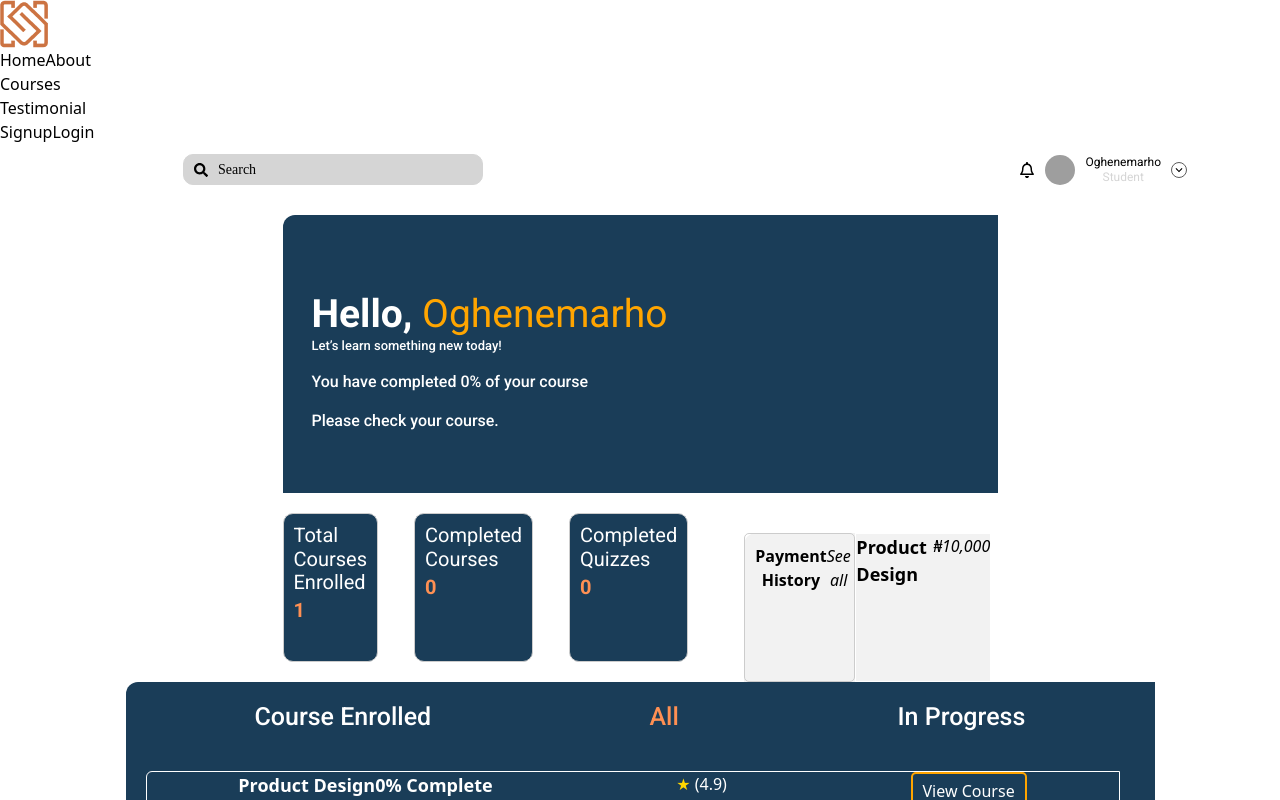
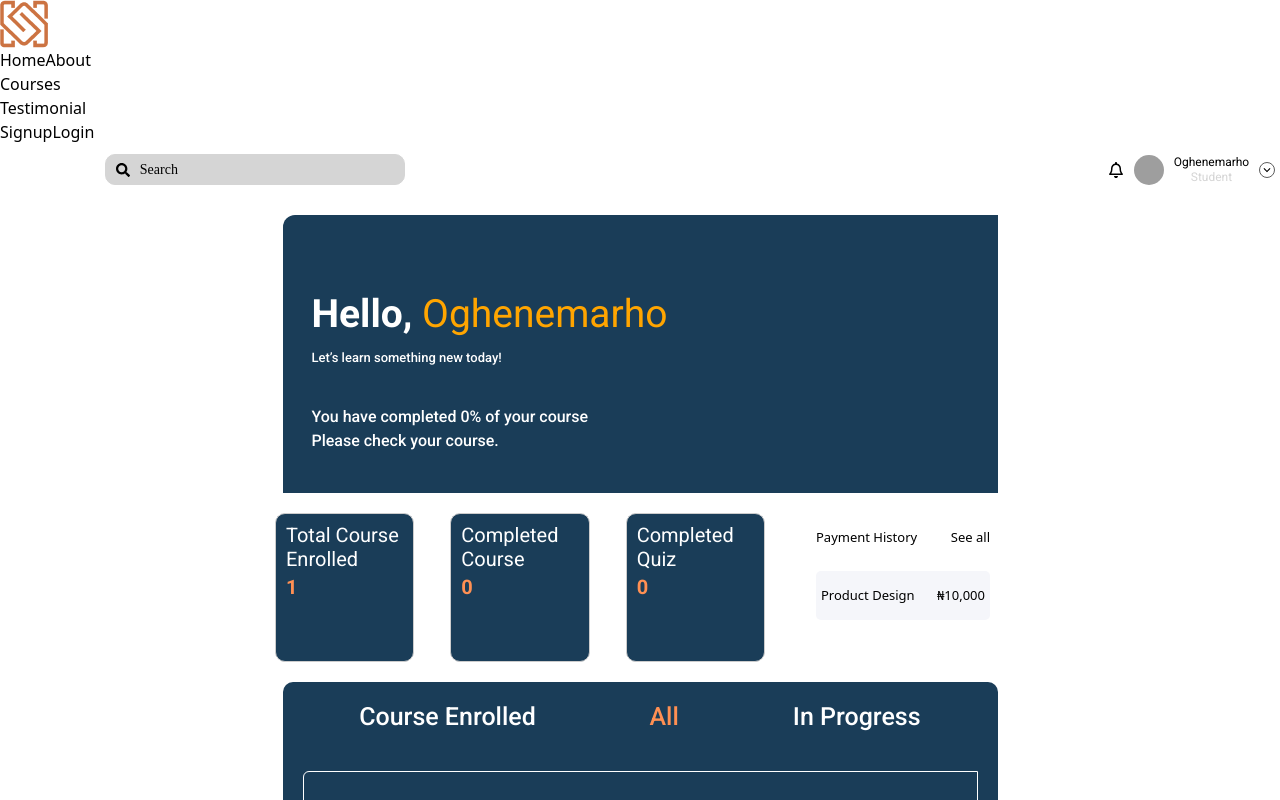
Before and after one commit to GenesysLearnable/LMS-A-FE-1, a React (Vite) app: page /Student in a window 1280 px wide. Shown: the top 800 px of the page. Built offline with nearby package versions, Linux system fonts and the light colour scheme; grey boxes are pictures that could not be loaded.

Commit message:
done with the dashboard

```diff
--- a/src/Student-Dashboard/StudentDashBoard.css
+++ b/src/Student-Dashboard/StudentDashBoard.css
@@ -1,4 +1,4 @@
-.container {
+.container2 {
   display: flex;
   flex-direction: column;
   align-items: center;
@@ -8,10 +8,10 @@
   display: flex;
   justify-content: space-between;
   align-items: center;
-  background-color: #ffff;
+  background-color: #ffffff;
   padding: 10px;
-  width: 80%;
-  margin-left: 90px;
+  width: 93%;
+  margin-left: 100px;
 }
 
 .searchBox {
@@ -70,7 +70,7 @@
   color: #d5d5d5;
 }
 
-.bluebox {
+.secondContainerbox {
   background-color: #1a3d58;
   color: white;
   margin-top: 20px;
@@ -82,13 +82,13 @@
   opacity: 0px;
 }
 
-.blueboxContent {
+.secondContainerboxContent {
   display: flex;
   flex-direction: column;
   align-items: center;
 }
 
-.learn {
+.welcomeText {
   font-family: Roboto;
   font-size: 13px;
   font-weight: 500;
@@ -113,30 +113,19 @@
   text-align: left;
 }
 
-.course {
-  font-family: Roboto;
-  font-size: 16px;
-  font-weight: 500;
-  line-height: 18.75px;
-  text-align: left;
-  margin-top: 20px;
-}
-
 .calendarIcon {
   margin-top: 10px;
 }
 
 .statistics {
   display: flex;
-  width: 715px;
+  width: 730px;
   height: 149px;
   top: 445px;
   left: 310px;
   gap: 36px;
-  opacity: 0px;
   margin-top: 20px;
 }
-
 .statBox {
   background-color: #eaeaea;
   border: 1px solid #ccc;
@@ -170,37 +159,32 @@
 
 .side {
   display: flex;
-  justify-content: space-around;
-  width: 30%;
-  margin: 20px;
-  width: 715px;
-  height: 149px;
-  top: 445px;
-  left: 1045px;
-  gap: 0px;
-  border-radius: 12px 0px 0px 0px;
-  opacity: 0px;
-  background-color: #f2f2f2;
+  width: 294px;
+  background-color: #ffffff;
+  flex-direction: column;
+  gap: 23px;
+  padding: 15px;
+  border-radius: 10px;
 }
 
-.paymentHistory {
-  border: 1px solid #ccc;
-  border-radius: 5px;
-  padding: 10px;
-  text-align: center;
-  width: 45%;
+.paymentHistory,
+.productDesign {
   display: flex;
   justify-content: space-between;
+  align-items: center;
 }
 
 .productDesign {
-  display: flex;
-  justify-content: space-between;
-  border: 1px solid white;
+  background: #f5f6fa;
+  padding: 15px 5px;
+  border-radius: 5px;
 }
-.paymentTitle {
-  font-weight: bold;
-  justify-content: space-around;
+
+.paymentTitle,
+.product,
+.productName {
+  font-weight: 400;
+  font-size: 13px;
 }
 
 .productInfo {
@@ -208,25 +192,14 @@
   justify-content: space-between;
 }
 
-.productName {
-  font-weight: bold;
-}
-
-.product {
-  font-style: italic;
-}
 .courseEnrolledBox {
   color: white;
   padding: 20px;
   margin-top: 20px;
   background: #1a3d58;
-  width: 1029px;
-  height: 161px;
-  top: 629px;
-  left: 310px;
-  gap: 0px;
-  border-radius: 12px 0px 0px 0px;
-  opacity: 0px;
+  height: 361px;
+  width: 715px;
+  border-radius: 10px;
 }
 
 .all {
@@ -278,12 +251,6 @@
   justify-content: space-around;
 }
 
-.productName {
-  font-size: 18px;
-  font-weight: bold;
-  margin-bottom: 10px;
-}
-
 .progressBar {
   margin-bottom: 10px;
 }
@@ -309,5 +276,32 @@
   border-radius: 6px 0px 0px 0px;
   border: 1px solid;
   opacity: 0px;
-  width: 974px;
+  align-items: center;
+  padding: 25px 35px;
 }
+.courseName {
+  display: flex;
+  flex-direction: column;
+  gap: 10px;
+}
+
+.courseProgress {
+  height: 5px;
+  width: 178px;
+  background-color: #f1f1f1;
+  border-radius: 10px;
+}
+
+.topHeading h2 {
+  margin-bottom: 10px;
+}
+.topHeading p {
+  font-size: 13px;
+}
+.bottomHeading {
+  margin-top: 38px;
+}
+.welcomeText {
+  font-size: 16px;
+  line-height: 1.5;
+}
--- a/src/Student-Dashboard/StudentDashboard.jsx
+++ b/src/Student-Dashboard/StudentDashboard.jsx
@@ -5,7 +5,7 @@ import { MdOutlineExpandMore } from "react-icons/md";
 
 function StudentDashboard() {
   return (
-    <div className="container">
+    <div className="container2">
       <div className="header">
         <div className="searchBox">
           <FaSearch />
@@ -19,21 +19,25 @@ function StudentDashboard() {
             alt="Student"
           />
           <div className="userInfo">
-            <div className="userName">Oghenemarho</div>
-            <div className="userType">Student</div>
+            <p className="userName">Oghenemarho</p>
+            <p className="userType">Student</p>
           </div>
           <MdOutlineExpandMore className="More" />
         </div>
       </div>
 
-      <div className="bluebox">
-        <div className="blueboxcontent">
-          <div className="naMe">
-            Hello, <span className="orange">Oghenemarho</span>
+      <div className="secondContainerbox">
+        <div className="SecondContainerboxcontent">
+          <div className="topHeading">
+            <h2 className="naMe">
+              Hello, <span className="orange">Oghenemarho</span>
+            </h2>
+            <p className="welcomeText">Let’s learn something new today!</p>
           </div>
-          <div className="learn">Let’s learn something new today!</div>
-          <div className="course">You have completed 0% of your course</div>
-          <div className="course">Please check your course.</div>
+          <div className="bottomHeading">
+            <p className="welcomeText">You have completed 0% of your course</p>
+            <p className="welcomeText">Please check your course.</p>
+          </div>
 
           <div className="calendar">
             <i className="calendarIcon far fa-calendar-alt"></i>
@@ -43,45 +47,46 @@ function StudentDashboard() {
 
       <div className="statistics">
         <div className="statBox">
-          <div className="statTitle">Total Courses Enrolled</div>
-          <div className="statNumber">1</div>
+          <h4 className="statTitle">Total Course Enrolled</h4>
+          <h6 className="statNumber">1</h6>
         </div>
         <div className="statBox">
-          <div className="statTitle">Completed Courses</div>
-          <div className="statNumber">0</div>
+          <h4 className="statTitle">Completed Course</h4>
+          <h6 className="statNumber">0</h6>
         </div>
         <div className="statBox">
-          <div className="statTitle">Completed Quizzes</div>
-          <div className="statNumber">0</div>
+          <h4 className="statTitle">Completed Quiz</h4>
+          <h6 className="statNumber">0</h6>
         </div>
-
         <div className="side">
           <div className="paymentHistory">
-            <div className="paymentTitle">Payment History </div>
-            <div className="product">See all</div>
+            <h3 className="paymentTitle">Payment History </h3>
+            <p className="product">See all</p>
           </div>
           <div className="productDesign">
-            <div className="productName">Product Design</div>
-            <div className="product">₦10,000 </div>
+            <h3 className="productName">Product Design</h3>
+            <p className="product">₦10,000 </p>
           </div>
         </div>
       </div>
 
       <div className="courseEnrolledBox">
         <div className="enrolled">
-          <div className="courseEnrolled">Course Enrolled</div>
-          <div className="all">All</div>
-          <div className="inProgress">In Progress</div>
+          <h5 className="courseEnrolled">Course Enrolled</h5>
+          <h4 className="all">All</h4>
+          <h4 className="inProgress">In Progress</h4>
         </div>
         <div className="courseDetails">
-          <div className="productName">
-            Product Design
+          <div className="courseName">
+            <p>Product Design</p>
             <span className="complete">0% Complete</span>
+            <span className="courseProgress"></span>
           </div>
+
           <div className="rating">
             <span className="stars">★</span> (4.9)
           </div>
-          <div className="viewCourse">View Course</div>
+          <h5 className="viewCourse">View Course</h5>
         </div>
       </div>
     </div>
```
